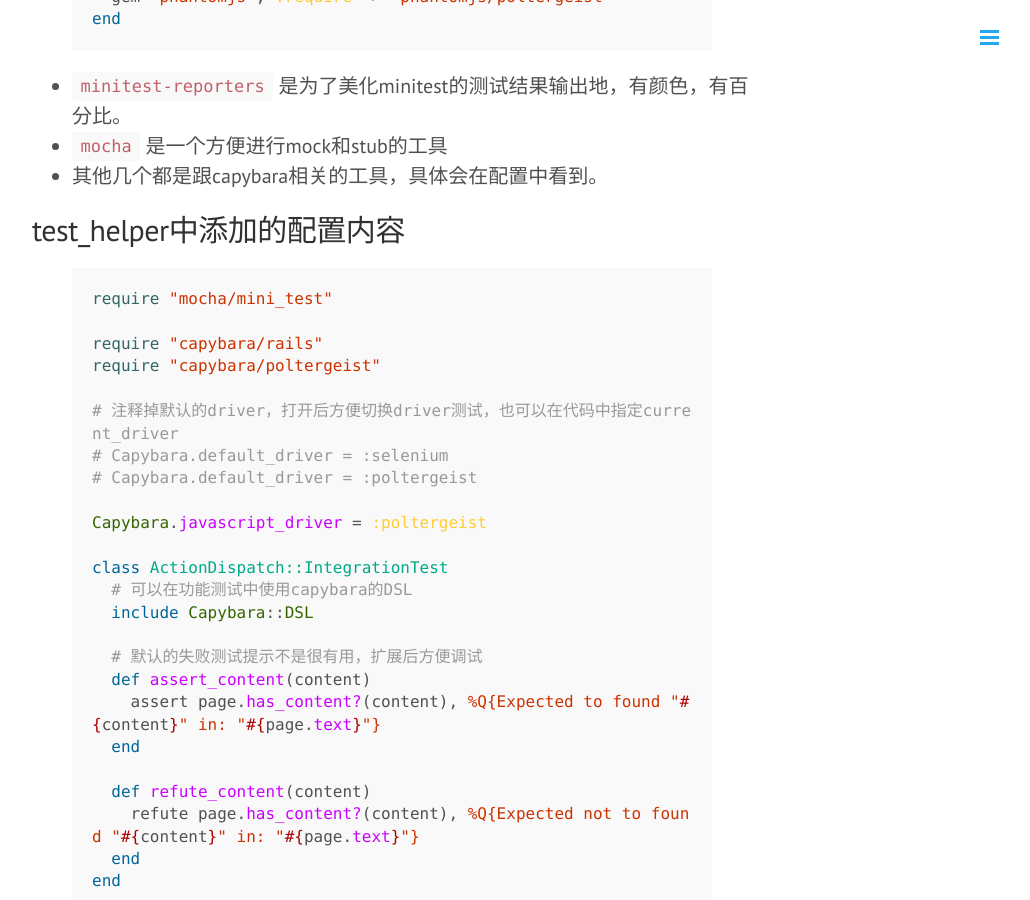
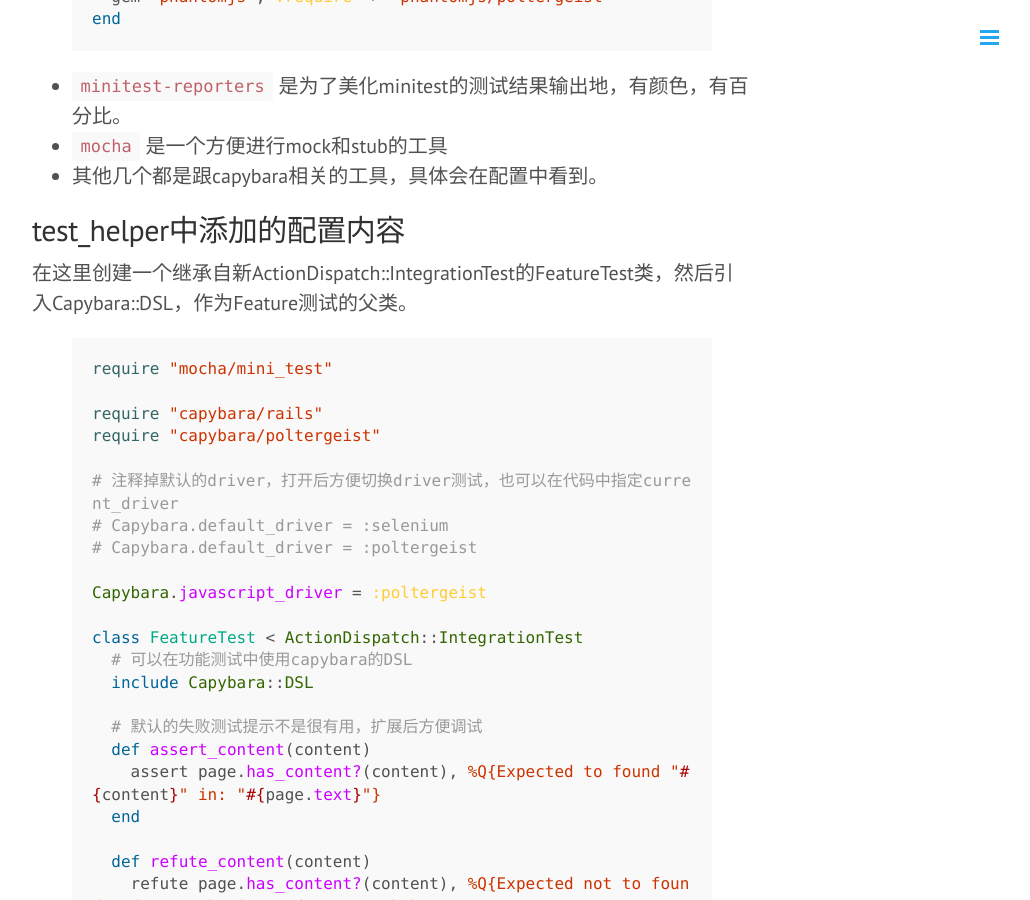
Before and after one commit to bingxie/bingxie.github.io, a Jekyll site: the page built from _posts/2015-11-23-rails4-minitest-capybara-devise.md, in a window 1280 px wide and 900 px high, scrolled down 1434 px. Shown: the whole window, without its empty margins (248-1278 px from the left). Built offline with Jekyll 4.4.1, drawn with Linux system fonts in a browser that asks for light colours; comment, search, counter and statistics services are not loaded; some of the changed text lies outside the part shown.

Commit message:
Update one post

```diff
--- a/_posts/2015-11-23-rails4-minitest-capybara-devise.md
+++ b/_posts/2015-11-23-rails4-minitest-capybara-devise.md
@@ -36,6 +36,8 @@ end
 
 ## test_helper中添加的配置内容
 
+在这里创建一个继承自新ActionDispatch::IntegrationTest的FeatureTest类，然后引入Capybara::DSL，作为Feature测试的父类。
+
 {% highlight ruby %}
 require "mocha/mini_test"
 
@@ -48,7 +50,7 @@ require "capybara/poltergeist"
 
 Capybara.javascript_driver = :poltergeist
 
-class ActionDispatch::IntegrationTest
+class FeatureTest < ActionDispatch::IntegrationTest
   # 可以在功能测试中使用capybara的DSL
   include Capybara::DSL
 
@@ -95,7 +97,7 @@ Delayed::Worker.delay_jobs = !Rails.env.test?
 {% highlight ruby %}
 require 'test_helper'
 
-class UserAuthenticationTest < ActionDispatch::IntegrationTest
+class UserAuthenticationTest < FeatureTest
   setup do
     ActionMailer::Base.deliveries.clear
   end
```
